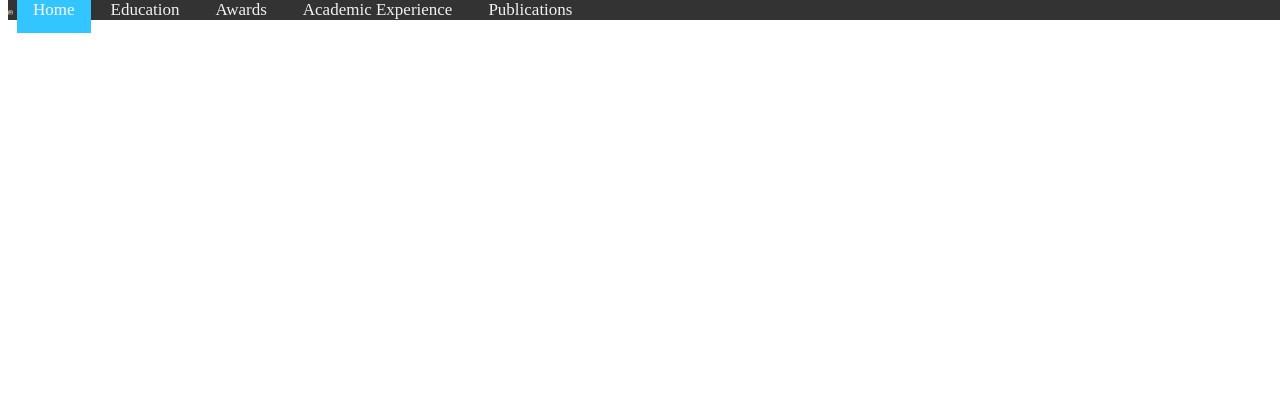
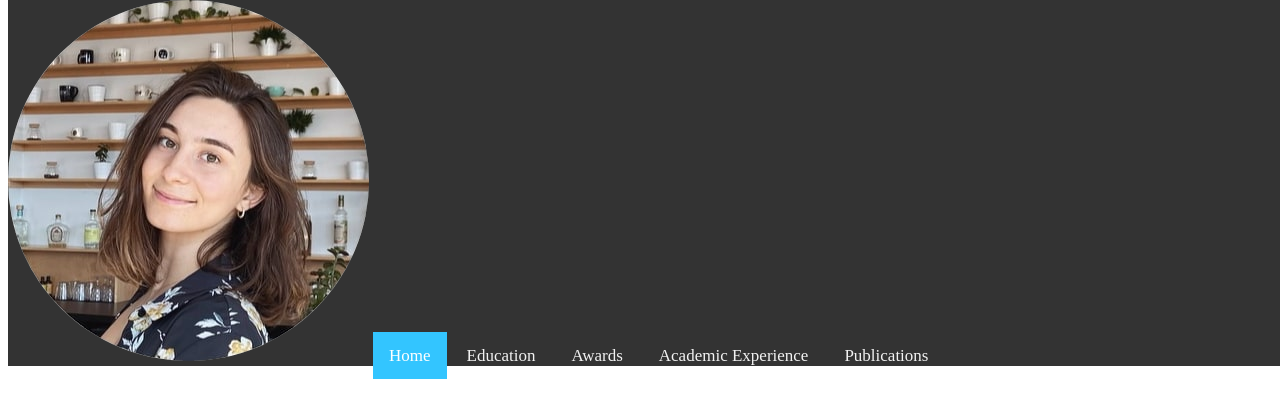
Before and after one commit to AylinErma/AylinErma.github.io, a plain HTML site: page index.html in a window 1280 px wide. Drawn offline with Linux system fonts and the light colour scheme.

Commit message:
Update index.html

```diff
--- a/index.html
+++ b/index.html
@@ -38,7 +38,7 @@
             .profile{
                 border-radius: 50%;
                 height:auto;
-                width:5px;
+                max-width:50%;
             }
 
         </style>
```
